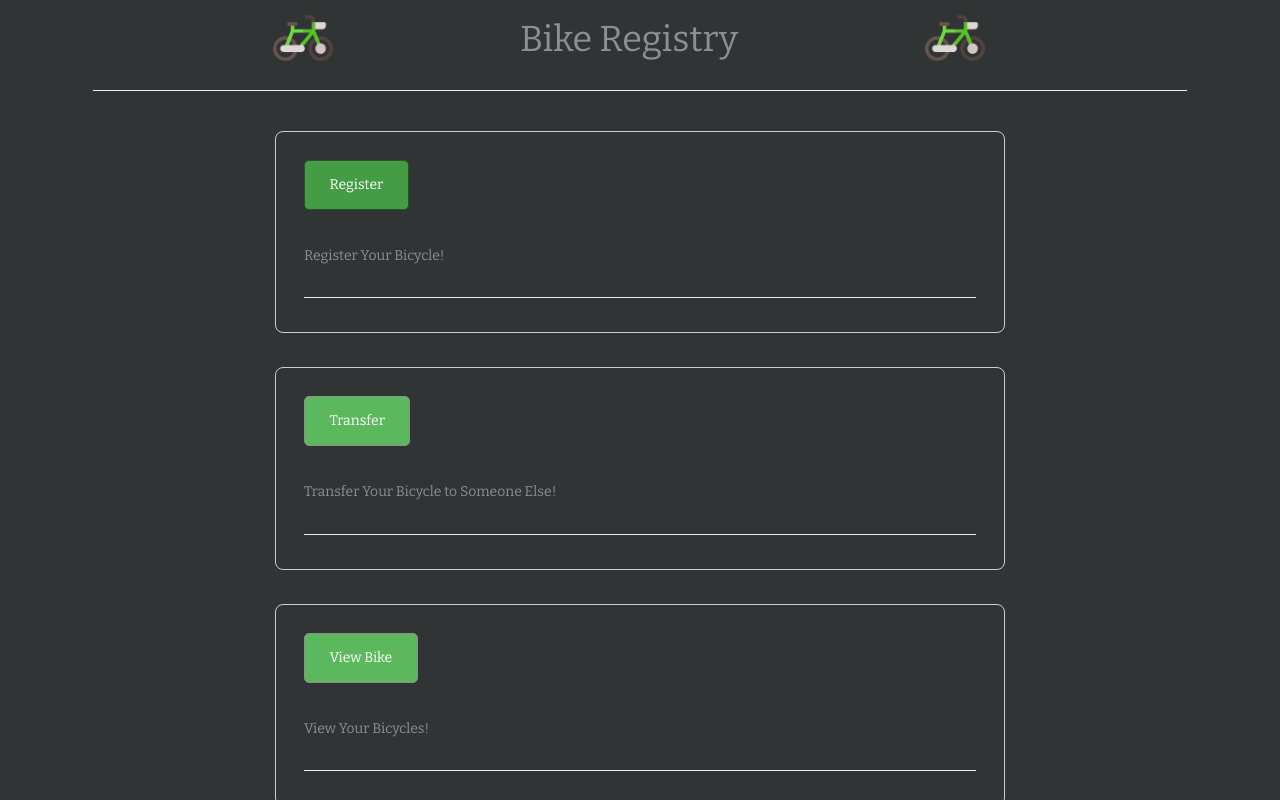
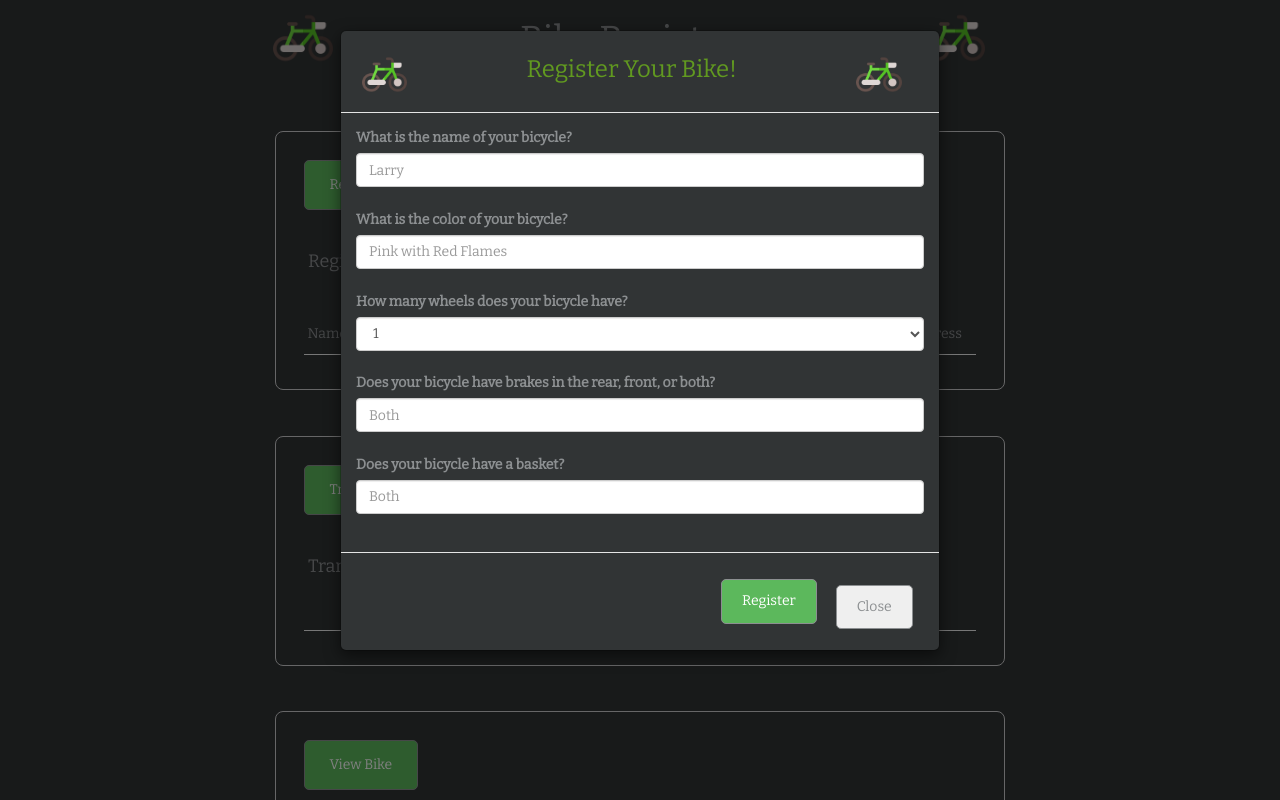
Before and after one commit to patrickloughrey/ethereum-bike-registry, a website: page src/index.html in a window 1280 px wide. Both pictures are taken after a click on the link "Register". Shown: the top 800 px of the page. Drawn offline with nearby package versions, Linux system fonts and the light colour scheme; no server answers.

Commit message:
Finished register bike modal form and started javascript - solidity integration

```diff
--- a/src/css/main.css
+++ b/src/css/main.css
@@ -4,8 +4,38 @@ body {
   font-family: 'Bitter', serif;
 }
 
+/*********************************************/
+/*              Modal Styling                */
+/*********************************************/
+.modal-content {
+  background-color: #313435;
+  color: #8c8f91;
+  font-family: 'Bitter', serif;
+}
+
+.modal-title {
+  text-align: center;
+  color: #619920;
+  float: left;
+  margin-left: 20%;
+  margin-right: 20%;
+  margin-top: 1%;
+}
+
+.btn-register {
+  float: left;
+}
+
+.form-group {
+  margin-bottom: 4%;
+}
+
+.form-control {
+  font: #619920;
+}
+
 .box {
-  margin-bottom: 3%;
+  margin-bottom: 4%;
 }
 
 .card {
@@ -19,6 +49,8 @@ body {
 
 .card-title {
   padding: 1em;
+  font: bolder;
+  margin-bottom: 5%;
 }
 
 .btn {
@@ -50,4 +82,22 @@ h1 {
 hr {
   margin-left: 2%;
   margin-right: 2%;
+  clear: both;
 }
+
+.header {
+  margin-left: 45%;
+  margin-right: 45%;
+}
+
+.name {
+  float:left;
+  margin-left: 2.5%;
+  font: boldest;
+}
+
+.address, .date {
+  float: right;
+  margin-left: 6%;
+  margin-right: 4%;
+}
--- a/src/index.html
+++ b/src/index.html
@@ -29,14 +29,65 @@
           <img src="./images/bicycle.png" >
         </div>
       </div>
-      <hr/>
+      <hr class="header"/>
       <br/>
+
+      <!-- Modal -->
+      <div class="modal fade" id="registerModal" tabindex="-1" role="dialog" aria-labelledby="exampleModalLabel" aria-hidden="true">
+        <div class="modal-dialog" role="document">
+          <div class="modal-content">
+            <div class="modal-header">
+              <img src="./images/bicycle.png" >
+              <h3 class="modal-title">Register Your Bike!</h3>
+              <img src="./images/bicycle.png" >
+            </div>
+
+            <div class="modal-body">
+              <form>
+                <div class="form-group">
+                  <label for="input">What is the name of your bicycle?</label>
+                  <input type="text" class="form-control" id="name" placeholder="Larry">
+                </div>
+                <div class="form-group">
+                  <label for="input">What is the color of your bicycle?</label>
+                  <input type="text" class="form-control" id="color" placeholder="Pink with Red Flames">
+                </div>
+                <div class="form-group">
+                  <label for="input">How many wheels does your bicycle have?</label>
+                  <select id="wheels" class="form-control">
+                    <option selected>1</option>
+                    <option>1</option>
+                    <option>2</option>
+                    <option>4</option>
+                  </select>
+                </div>
+                <div class="form-group">
+                  <label for="input">Does your bicycle have brakes in the rear, front, or both?</label>
+                  <input type="text" class="form-control" id="brakes" placeholder="Both">
+                </div>
+                <div class="form-group">
+                  <label for="input">Does your bicycle have a basket?</label>
+                  <input type="text" class="form-control" id="basket" placeholder="Both">
+                </div>
+              </form>
+            </div>
+
+            <div class="modal-footer">
+              <button type="button" class="btn btn-success registerBike">Register</button>
+              <button type="button" class="btn btn-dark btn-close" data-dismiss="modal">Close</button>
+            </div>
+          </div>
+        </div>
+      </div>
 
       <div class="col-xs-12 col-sm-8 col-sm-push-2 box">
         <div class="card">
           <div class="card-body">
-            <a href="#" class="btn btn-success">Register</a>
-            <h5 class="card-title">Register Your Bicycle!</h5>
+            <a href="#" class="btn btn-success" data-toggle="modal" data-target="#registerModal">Register</a>
+            <h4 class="card-title">Register Your Bicycle!</h4>
+            <p class="name"> Name </p>
+            <p class="address"> Bike Address</p>
+            <p class="date"> Date Registered</p>
             <hr/>
 
           </div>
@@ -48,7 +99,7 @@
         <div class="card">
           <div class="card-body">
             <a href="#" class="btn btn-success">Transfer</a>
-            <h5 class="card-title">Transfer Your Bicycle to Someone Else!</h5>
+            <h4 class="card-title">Transfer Your Bicycle to Someone Else!</h4>
             <hr/>
 
           </div>
@@ -60,7 +111,7 @@
         <div class="card">
           <div class="card-body">
             <a href="#" class="btn btn-success">View Bike</a>
-            <h5 class="card-title">View Your Bicycles!</h5>
+            <h4 class="card-title">View Your Bicycles!</h4>
             <hr/>
 
           </div>
--- a/src/js/app.js
+++ b/src/js/app.js
@@ -1,3 +1,11 @@
+/* Initialize variables */
+var name = $('#name');
+var color = $('#color');
+var wheels = $('#wheels');
+var brakes = $('#brakes');
+var basket = $('#basket');
+
+/* JavaScript Smart Contract logic */
 App = {
   web3Provider: null,
   contracts: {},
@@ -20,16 +28,36 @@ App = {
 
   initContract: function() {
     $.getJSON('BikeRegistry.json', function(data) {
-      // Get the necessary contract artifact file and instantiate it with truffle-contract.
+      /* Get the necessary contract artifact file and instantiate it with truffle-contract */
       var TutorialTokenArtifact = data;
       App.contracts.TutorialToken = TruffleContract(TutorialTokenArtifact);
 
-      // Set the provider for our contract.
+      /* Set the provider for our contract */
       App.contracts.TutorialToken.setProvider(App.web3Provider);
-
     });
 
     return App.bindEvents();
+  },
+
+  bindEvents: function() {
+    $(document).on('click', '#registerBike', App.registerBike);
+  },
+
+  registerBike: function(event) {
+    event.preventDefault();
+
+    var BikeInstance;
+
+    App.contracts.BikeRegistry.deployed().then(function(instance) {
+      console.log(instance);
+      BikeInstance = instance;
+
+      return BikeInstance.registerBike(name.val(), color.val(), wheels.val(), brakes.val(), basket.val());
+
+    }).then(function(result) {
+        console.log('Contract has been deployed!\n')
+    }
+
   }
 
 };
```
